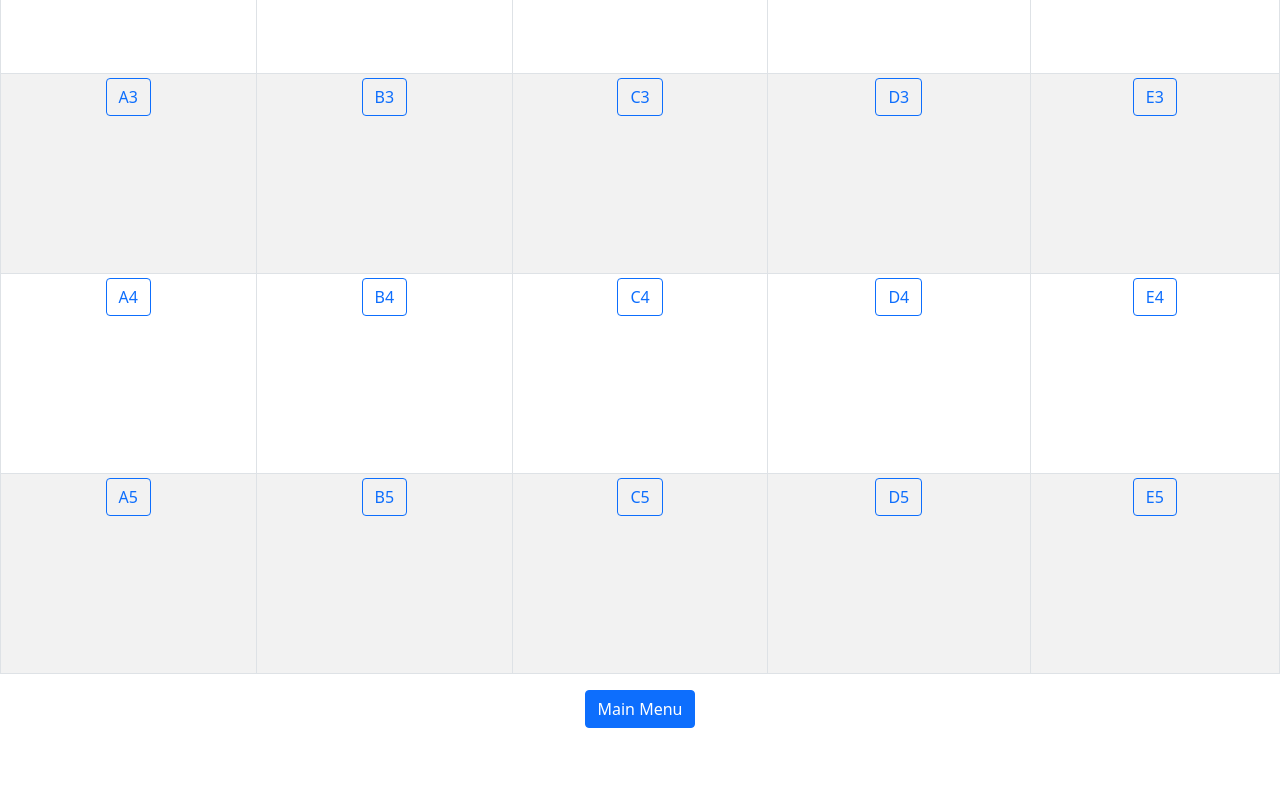
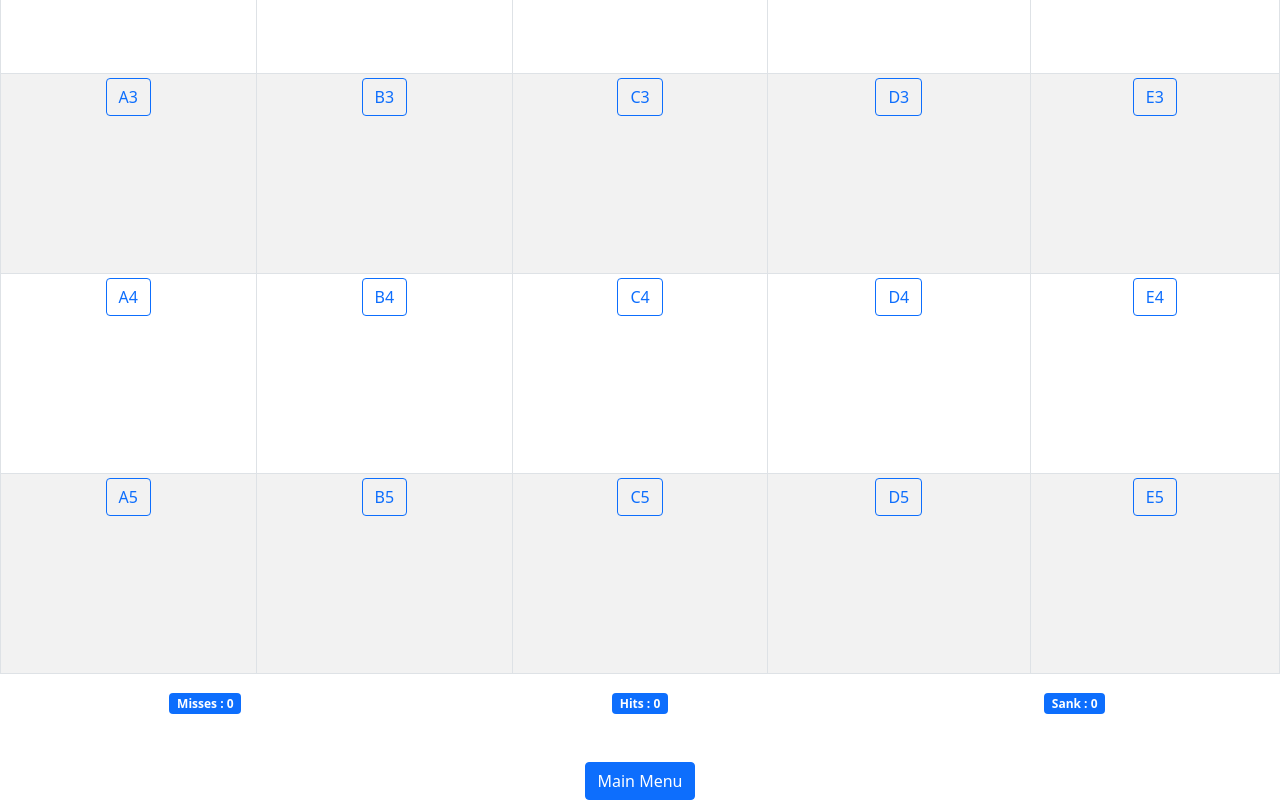
Before and after one commit to cthacker-udel/ReactApp, a React (Create React App) app: page / in a window 1280 px wide. Shown: the part 361-1161 px from the top of the page. Before the commit the page ends 1089 px from the top, so only its background shows below. Built offline with nearby package versions, Linux system fonts and the light colour scheme.

Commit message:
added computer guesses

```diff
--- a/src/index.js
+++ b/src/index.js
@@ -2,22 +2,26 @@ import React, {useState} from 'react';
 import ReactDOM, { render } from 'react-dom';
 import 'bootstrap/dist/css/bootstrap.min.css';
 import Button from 'react-bootstrap/Button';
-import Container from 'react-bootstrap/Container';
 import Row from 'react-bootstrap/Row';
 import Col from 'react-bootstrap/Col';
-import Form from 'react-bootstrap/Form';
-import Image from 'react-bootstrap/Image';
 import Table from 'react-bootstrap/Table';
 import Offcanvas from 'react-bootstrap/Offcanvas';
+import Badge from 'react-bootstrap/Badge'
 
 function Board(props){
 
+
+    const printOut = (event) => {
+
+        console.log(event.target.name); // acquire button name that is pressed
+
+    }
 
     const generateSpace = (theName) => {
 
         return(
 
-            <Button name={theName} variant="outline-primary">{theName}</Button>
+            <Button name={theName} variant="outline-primary" onClick={printOut} id={theName}>{theName}</Button>
 
         );
 
@@ -26,6 +30,7 @@ function Board(props){
     console.log(`props = ${props['theOptions']}`);
 
     const [spaces,setSpaces] = useState(props['theOptions']);
+    const [computerChoices,setComputerChoices] = useState('');
 
     console.log(`spaces = ${spaces}`);
 
@@ -182,9 +187,29 @@ function NavigationButton(){
 
 function MainPage(){
 
+    const theChoices = [['A1','B1','C1','D1','E1'],['A2','B2','C2','D2','E2'],['A3','B3','C3','D3','E3'],['A4','B4','C4','D4','E4'],['A5','B5','C5','D5','E5']];
 
-    const [options,setOptions] = useState([['A1','B1','C1','D1','E1'],['A2','B2','C2','D2','E2'],['A3','B3','C3','D3','E3'],['A4','B4','C4','D4','E4'],['A5','B5','C5','D5','E5']]);
+    const [options,setOptions] = useState(theChoices);
     const [turn,setTurn] = useState(true); // user goes first if true
+
+    // get computer guesses
+
+    // default to 5 guesses <--- may add difficulty functionality later on (reset board, regenerate guesses) also perhaps add customizable functionality such as
+    // the user determining the board size rather than default 5x5, also maybe add implementation so instead of picking 5 random points separately, they are conjoined
+    // together to form a "ship"
+
+    let compGuess = [options[0][Math.random() * (4)]
+                        ,options[1][Math.random() * 4]
+                        ,options[2][Math.random() * 4]
+                        ,options[3][Math.random() * 4]
+                        ,options[4][Math.random() * 4]];
+
+    const[computerGuess,setComputerGuess] = useState(compGuess);
+
+    const [misses,setMisses] = useState(0);
+    const [hits,setHits] = useState(0);
+    const [sank,setSank] = useState(0);
+
 
     return(
         <>
@@ -192,11 +217,30 @@ function MainPage(){
 
                 <Col>
 
-                <Board theOptions={options}/>
+                <Board theOptions={options} theCompGuesses={computerGuess}/>
 
                 </Col>
 
             </Row>
+            <Row style={{textAlign: "center"}}>
+                <Col>
+
+                    <Badge bg="primary" id="missesBadge">Misses : 0</Badge>
+
+                </Col>
+                <Col>
+
+                    <Badge bg="primary" id="hitsbage">Hits : 0</Badge>
+
+                </Col>
+                <Col>
+
+                    <Badge bg="primary" id="shipsank">Sank : 0</Badge>
+
+                </Col>
+            </Row>
+            <br />
+            <br />
             <Row>
                 <Col>
 
```
